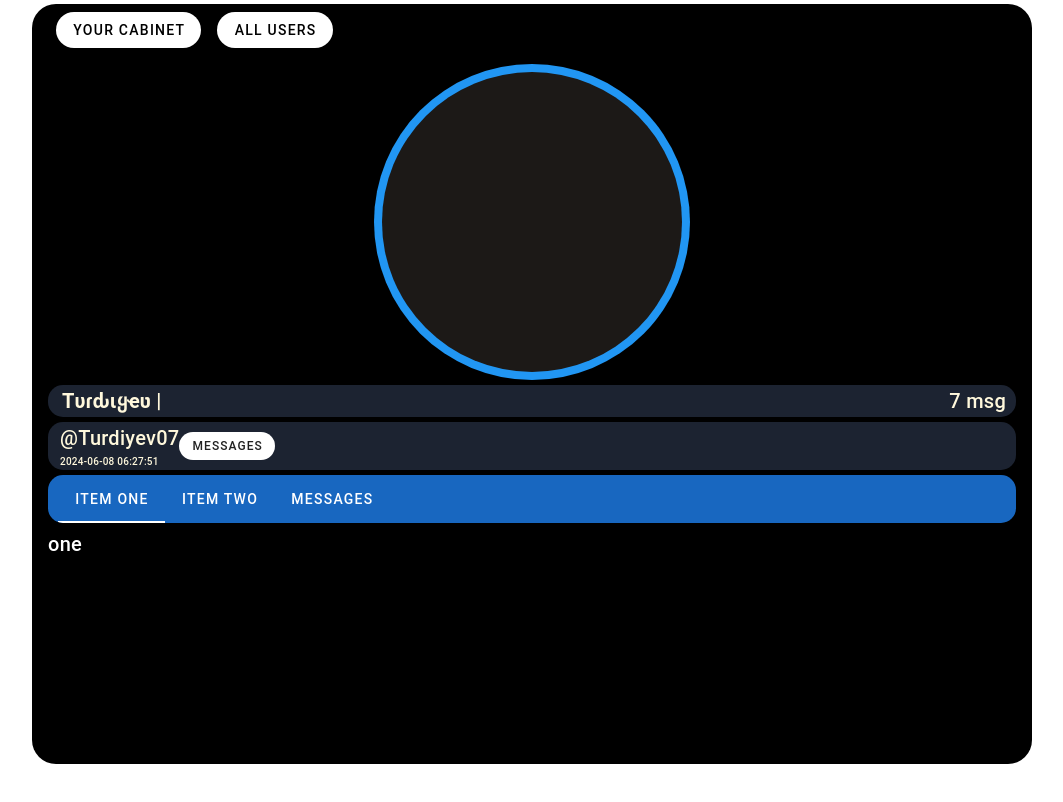
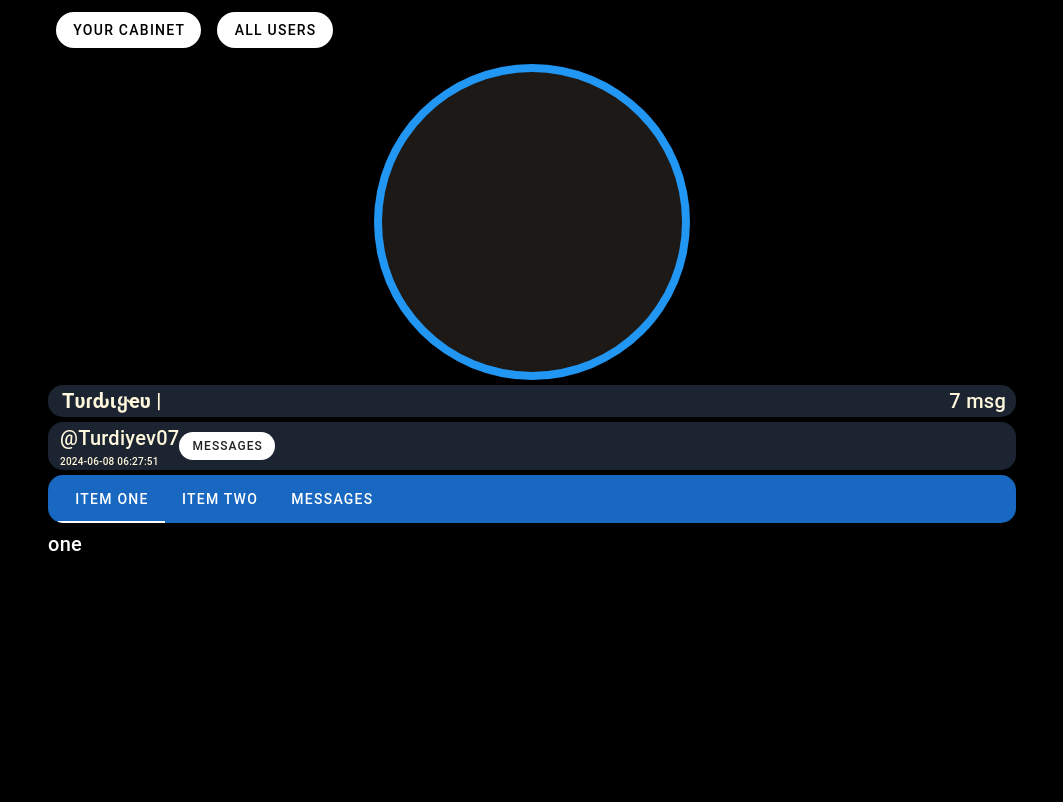
Before and after one commit to Turdiyevv/nuxe-note, a Nuxt app: page / in a window 1280 px wide. Shown: the top 802 px of the page, without its empty margins (108-1171 px from the left). Built offline with nearby package versions, Linux system fonts and the light colour scheme.

Commit message:
change user get messages last

```diff
--- a/app.vue
+++ b/app.vue
@@ -1,5 +1,5 @@
 <template>
-  <div>
+  <div style="background-color: currentColor">
     <NuxtLayout>
       <NuxtPage></NuxtPage>
     </NuxtLayout>
--- a/assets/style/main.css
+++ b/assets/style/main.css
@@ -1,3 +1,4 @@
+
 .btn-class{
     border-radius: 10px;
     padding: 0 10px;
--- a/pages/index.vue
+++ b/pages/index.vue
@@ -1,6 +1,6 @@
 <template>
   <div class="d-flex justify-center">
-    <v-card elevation="0" class="ma-1" rounded="xl" color="black" min-height="95vh" width="1000px">
+    <v-card elevation="0" class="ma-1" rounded="xl" color="black" min-height="100vh" width="1000px">
       <v-card-title style="color: white">
         <v-btn rounded="xl" color="white" class="mx-2" elevation="0">Your cabinet</v-btn>
         <v-btn rounded="xl" color="white" class="mx-2" elevation="0">all users</v-btn>
@@ -75,6 +75,10 @@ function getSTDate(dateString){
 
   return `${year}-${month}-${day} ${hours}:${minutes}:${seconds}`;
 }
+
+async function myInfo() {
+
+}
 const user = ref(
     {
     "_id": "6663f9e71886bfbad7d06e6d",
```
